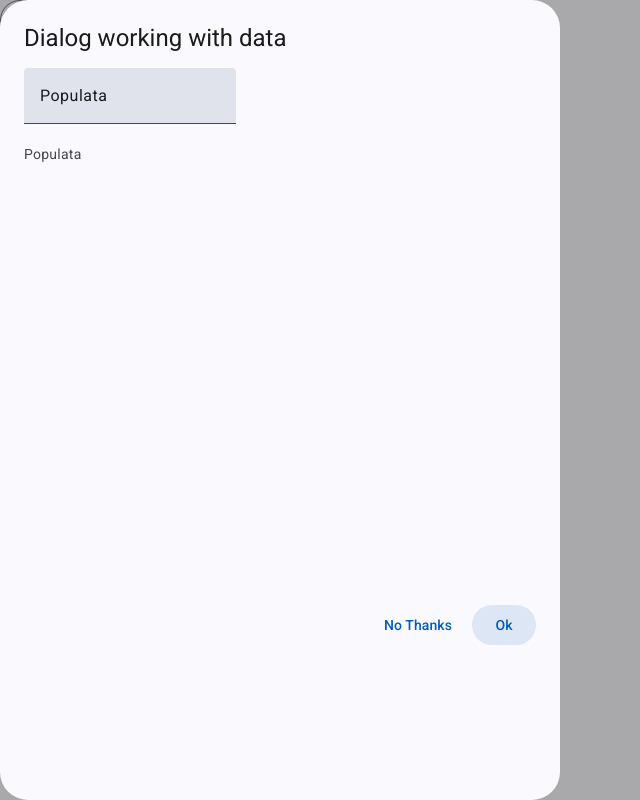
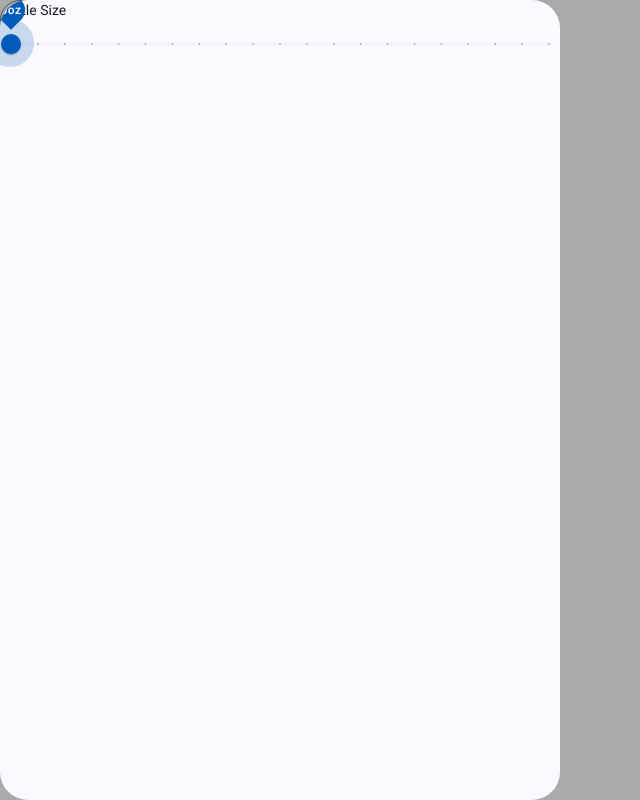
Before and after one commit to connorphu/Milk-and-Moon, an Angular app in the folder Web/: page /log in a window 1280 px wide. Both pictures are taken after a click on the button "Feeding Tracker". Shown: the whole page, without its empty margins (0-640 px from the left). Built offline with nearby package versions, Linux system fonts and the light colour scheme.

Commit message:
Add slider for bottle oz

```diff
--- a/Web/src/app/features/log/feeding-tracker/dialog/feeding-tracker-dialog.html
+++ b/Web/src/app/features/log/feeding-tracker/dialog/feeding-tracker-dialog.html
@@ -1,11 +1,4 @@
-<h2 mat-dialog-title>Dialog working with data</h2>
-<mat-dialog-content>
-  <mat-form-field>
-    <input matInput [(ngModel)]="data.name">
-  </mat-form-field>
-  <p>{{data.name}}</p>
-</mat-dialog-content>
-<mat-dialog-actions>
-  <button matButton (click)="onNoClick()">No Thanks</button>
-  <button matButton [mat-dialog-close]="data.name" cdkFocusInitial>Ok</button>
-</mat-dialog-actions>
+<mat-label>Bottle Size</mat-label>
+<mat-slider min="0" max="10" step=".5" showTickMarks discrete [displayWith]="formatLabel">
+  <input matSliderThumb>
+</mat-slider>
--- a/Web/src/app/features/log/feeding-tracker/dialog/feeding-tracker-dialog.ts
+++ b/Web/src/app/features/log/feeding-tracker/dialog/feeding-tracker-dialog.ts
@@ -1,9 +1,8 @@
 import { Component, inject } from "@angular/core";
 import { FormsModule } from "@angular/forms";
-import { MatButtonModule } from "@angular/material/button";
 import { MAT_DIALOG_DATA, MatDialogActions, MatDialogClose, MatDialogContent, MatDialogRef, MatDialogTitle } from "@angular/material/dialog";
 import { MatFormFieldModule } from "@angular/material/form-field";4
-import { MatInputModule } from "@angular/material/input";
+import { MatSliderModule } from "@angular/material/slider";
 
 export interface DialogData {
   name: string;
@@ -14,12 +13,7 @@ export interface DialogData {
   imports: [
     MatFormFieldModule,
     FormsModule,
-    MatButtonModule,
-    MatDialogTitle,
-    MatDialogContent,
-    MatDialogActions,
-    MatDialogClose,
-    MatInputModule
+    MatSliderModule,
   ],
   templateUrl: './feeding-tracker-dialog.html',
   styleUrl: './feeding-tracker-dialog.css',
@@ -28,6 +22,10 @@ export class FeedingTrackerDialog {
   readonly dialogRef = inject(MatDialogRef<FeedingTrackerDialog>);
   readonly data = inject<DialogData>(MAT_DIALOG_DATA);
 
+  formatLabel(value: number): string {
+    return `${value}oz`;
+  }
+
   onNoClick(): void {
     this.dialogRef.close();
   }
```
